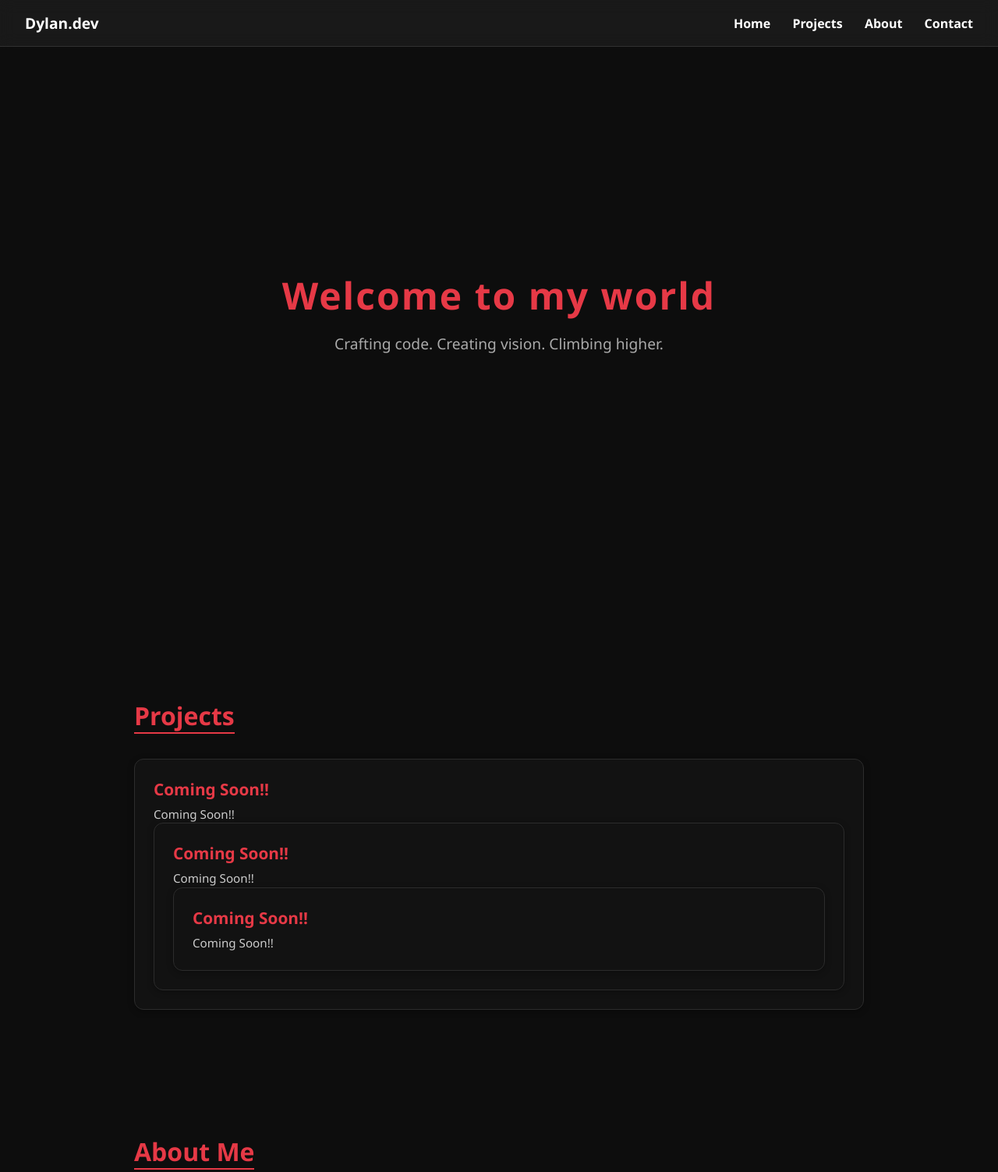
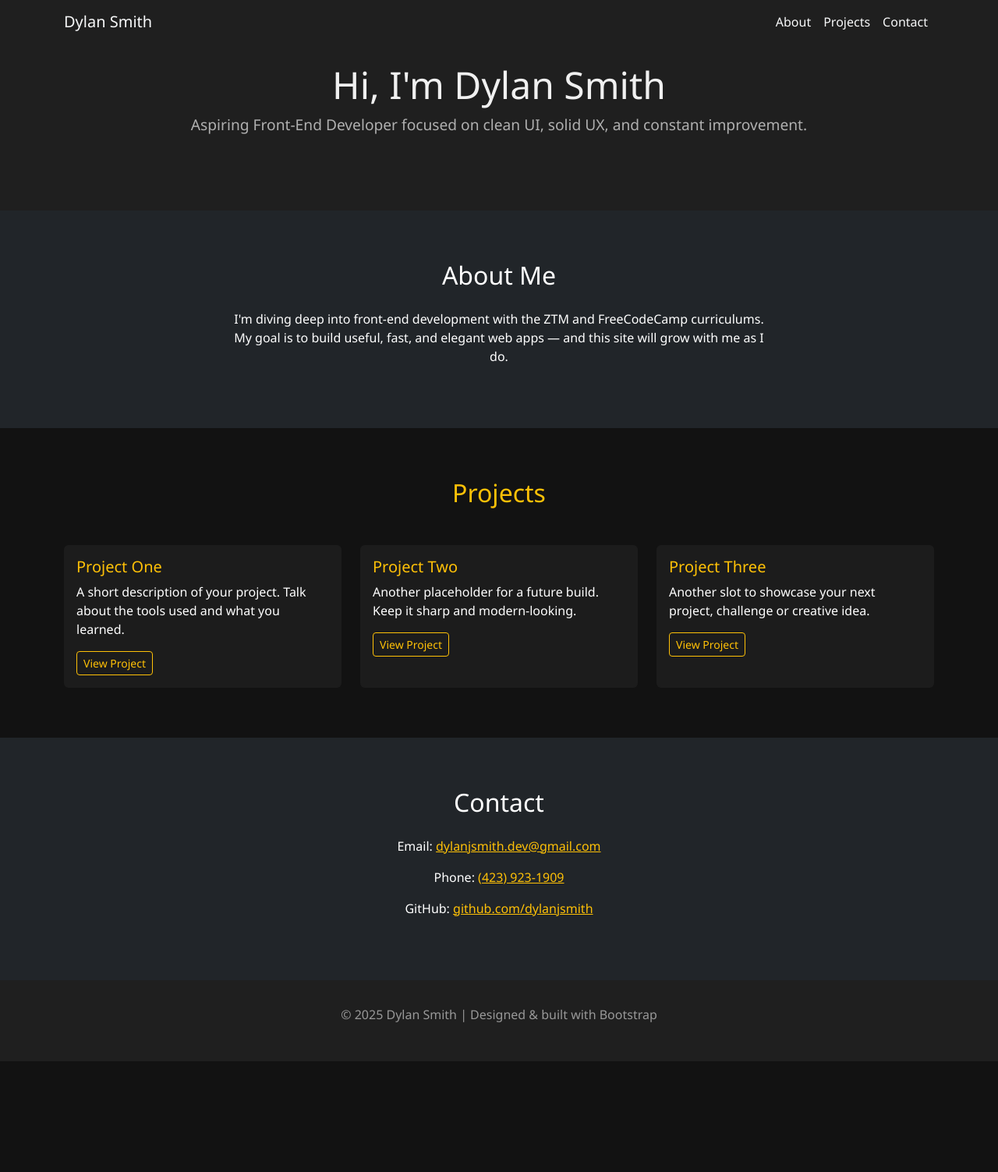
Before and after one commit to Dylanjdev/Dylanjdev.github.io, a plain HTML site: page index.html in a window 1280 px wide. Shown: the top 1503 px of the page at 78% size. After the commit the page ends 1361 px from the top, so only its background shows below. Drawn offline with nearby package versions, Linux system fonts and the light colour scheme.

Commit message:
Update index.html

```diff
--- a/index.html
+++ b/index.html
@@ -1,54 +1,160 @@
 <!DOCTYPE html>
 <html lang="en">
 <head>
-    <meta charset="UTF-8">
+  <meta charset="UTF-8" />
+  <meta name="viewport" content="width=device-width, initial-scale=1" />
   <title>Dylan Smith | Portfolio</title>
-   <link rel="stylesheet" href="style.css">
+  <link href="https://cdn.jsdelivr.net/npm/bootstrap@5.3.3/dist/css/bootstrap.min.css" rel="stylesheet">
+  <style>
+    html {
+      scroll-behavior: smooth;
+    }
 
+    body {
+      background-color: #121212;
+      color: #f0f0f0;
+      font-family: 'Segoe UI', sans-serif;
+    }
+
+    .navbar {
+      background-color: #1f1f1f;
+    }
+
+    .navbar-brand, .nav-link {
+      color: #f8f9fa !important;
+    }
+
+    .hero {
+      padding: 5rem 0;
+      text-align: center;
+      background-color: #1f1f1f;
+    }
+
+    .hero h1 {
+      font-size: 3rem;
+    }
+
+    .hero p {
+      font-size: 1.2rem;
+      color: #b0b0b0;
+    }
+
+    section {
+      padding: 4rem 0;
+    }
+
+    .card {
+      background-color: #1c1c1c;
+      border: none;
+      color: white;
+      transition: transform 0.3s;
+    }
+
+    .card:hover {
+      transform: scale(1.02);
+    }
+
+    .card-title {
+      color: #ffc107;
+    }
+
+    footer {
+      background: #1f1f1f;
+      color: #999;
+      text-align: center;
+      padding: 2rem 0;
+    }
+
+    a {
+      color: #ffc107;
+    }
+  </style>
 </head>
 <body>
- <nav>
-  <div class="logo">Dylan.dev</div>
-  <div class="nav-links">
-    <a href="#welcome-section">Home</a>
-    <a href="#projects">Projects</a>
-    <a href="#about">About</a>
-    <a href="#contact">Contact</a>
+
+  <nav class="navbar navbar-expand-lg fixed-top">
+    <div class="container">
+      <a class="navbar-brand" href="#">Dylan Smith</a>
+      <button class="navbar-toggler" type="button" data-bs-toggle="collapse" data-bs-target="#navbarNav">
+        <span class="navbar-toggler-icon" style="color:white;"></span>
+      </button>
+      <div class="collapse navbar-collapse" id="navbarNav">
+        <ul class="navbar-nav ms-auto">
+          <li class="nav-item"><a class="nav-link" href="#about">About</a></li>
+          <li class="nav-item"><a class="nav-link" href="#projects">Projects</a></li>
+          <li class="nav-item"><a class="nav-link" href="#contact">Contact</a></li>
+        </ul>
+      </div>
     </div>
   </nav>
- <section class="hero" id="welcome-section">
-  <h1>Welcome to my world</h1>
-  <p>Crafting code. Creating vision. Climbing higher.</p>
+
+  <section class="hero" id="home">
+    <div class="container">
+      <h1>Hi, I'm Dylan Smith</h1>
+      <p>Aspiring Front-End Developer focused on clean UI, solid UX, and constant improvement.</p>
+    </div>
   </section>
- <section id="projects" class="section">
-  <h2>Projects</h2>
-  <div class="project-grid">
-    <div class="project-tile">
-      <h3>Coming Soon!!</h3>
-      <p>Coming Soon!!</p>
-      <div class="project-tile">
-        <h3>Coming Soon!!</h3>
-        <p>Coming Soon!!</p>
-        <div class="project-tile">
-          <h3>Coming Soon!!</h3>
-          <p>Coming Soon!!</p>
+
+  <section id="about" class="bg-dark text-white">
+    <div class="container">
+      <h2 class="text-center mb-4">About Me</h2>
+      <p class="text-center mx-auto" style="max-width: 700px;">
+        I'm diving deep into front-end development with the ZTM and FreeCodeCamp curriculums. My goal is to build useful, fast, and elegant web apps — and this site will grow with me as I do.
+      </p>
+    </div>
+  </section>
+
+  <section id="projects">
+    <div class="container">
+      <h2 class="text-center text-warning mb-5">Projects</h2>
+      <div class="row g-4">
+        <div class="col-md-4">
+          <div class="card h-100">
+            <div class="card-body">
+              <h5 class="card-title">Project One</h5>
+              <p class="card-text">A short description of your project. Talk about the tools used and what you learned.</p>
+              <a href="#" class="btn btn-outline-warning btn-sm">View Project</a>
+            </div>
+          </div>
+        </div>
+        <div class="col-md-4">
+          <div class="card h-100">
+            <div class="card-body">
+              <h5 class="card-title">Project Two</h5>
+              <p class="card-text">Another placeholder for a future build. Keep it sharp and modern-looking.</p>
+              <a href="#" class="btn btn-outline-warning btn-sm">View Project</a>
+            </div>
+          </div>
+        </div>
+        <div class="col-md-4">
+          <div class="card h-100">
+            <div class="card-body">
+              <h5 class="card-title">Project Three</h5>
+              <p class="card-text">Another slot to showcase your next project, challenge or creative idea.</p>
+              <a href="#" class="btn btn-outline-warning btn-sm">View Project</a>
+            </div>
+          </div>
+        </div>
+        <!-- Add more project cards as needed -->
       </div>
     </div>
   </section>
- <section id="about" class="section">
-  <h2>About Me</h2>
- <div class="about-card">
-  <p>
-    I'm Dylan Smith — a builder by trade, self-taught developer by drive. Right now, I work full-time constructing utility shelters, but my vision stretches beyond the jobsite. With a baby on the way and a family to build, I'm teaching myself front-end development so I can create better tools, solve real problems, and open up new opportunities for our future. Every day after work, I’m grinding — turning lines of code into a new path forward.
-  </p>
+
+  <section id="contact" class="bg-dark text-white">
+    <div class="container">
+      <h2 class="text-center mb-4">Contact</h2>
+      <p class="text-center">Email: <a href="mailto:dylanjsmith.dev@gmail.com">dylanjsmith.dev@gmail.com</a></p>
+      <p class="text-center">Phone: <a href="tel:4239231909">(423) 923-1909</a></p>
+      <p class="text-center">GitHub: <a href="https://github.com/dylanjsmith" target="_blank">github.com/dylanjsmith</a></p>
     </div>
   </section>
- <section id="contact" class="section">
-  <h2>Contact</h2>
-  <div class="contact-links">
-    <p>Email: <a href="mailto:dylanjsmith.dev@gmail.com">dylanjsmith.dev@gmail.com</a></p>
-    <p>GitHub: <a href="https://github.com/Dylanjdev" target="_blank">github.com/Dylanjdev</a></p>
+
+  <footer>
+    <div class="container">
+      <p>© 2025 Dylan Smith | Designed & built with Bootstrap</p>
     </div>
-</section>
+  </footer>
+
+  <script src="https://cdn.jsdelivr.net/npm/bootstrap@5.3.3/dist/js/bootstrap.bundle.min.js"></script>
 </body>
 </html>
```
Lines whose indentation alone changed are shown as unchanged.
